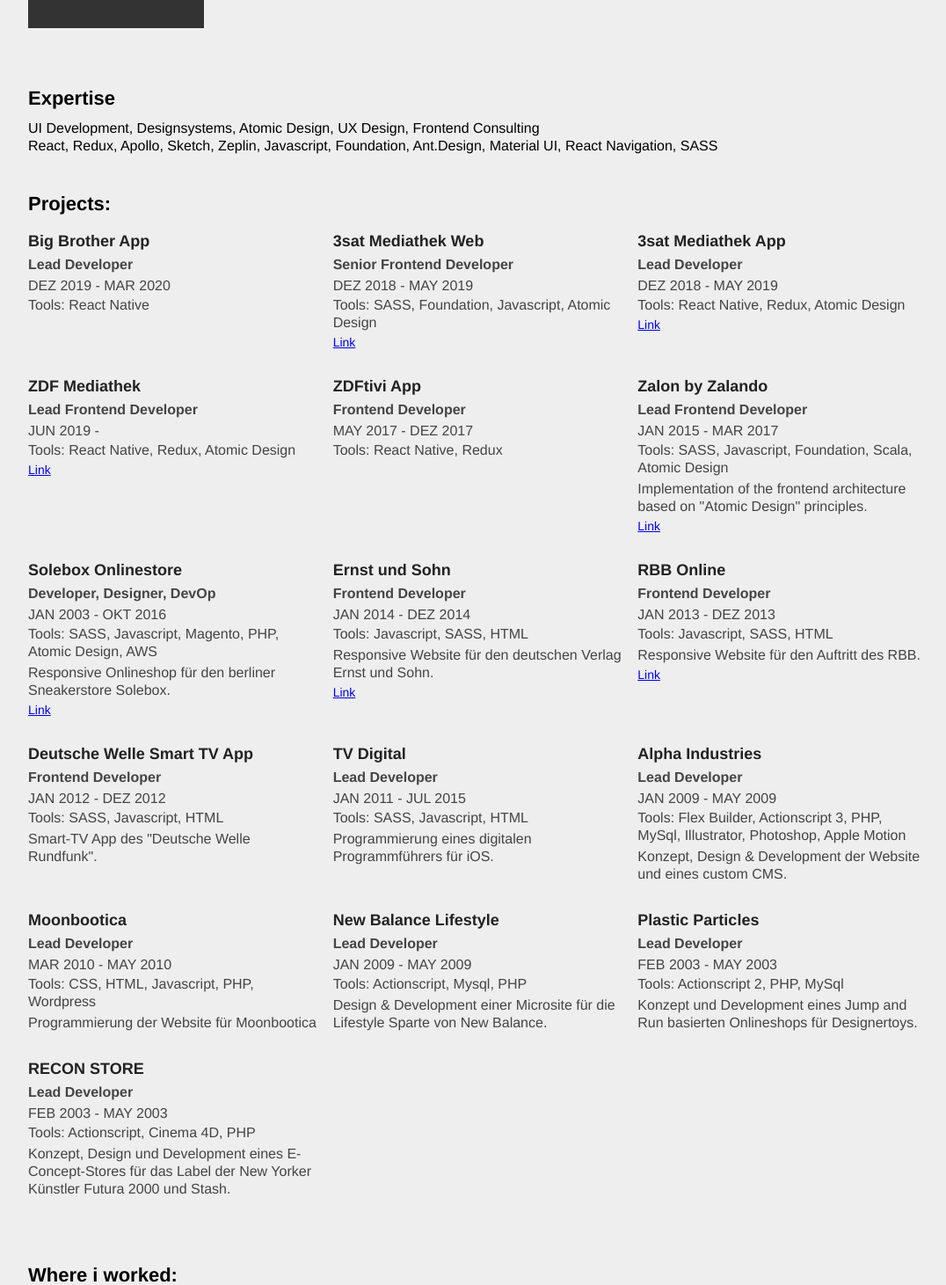
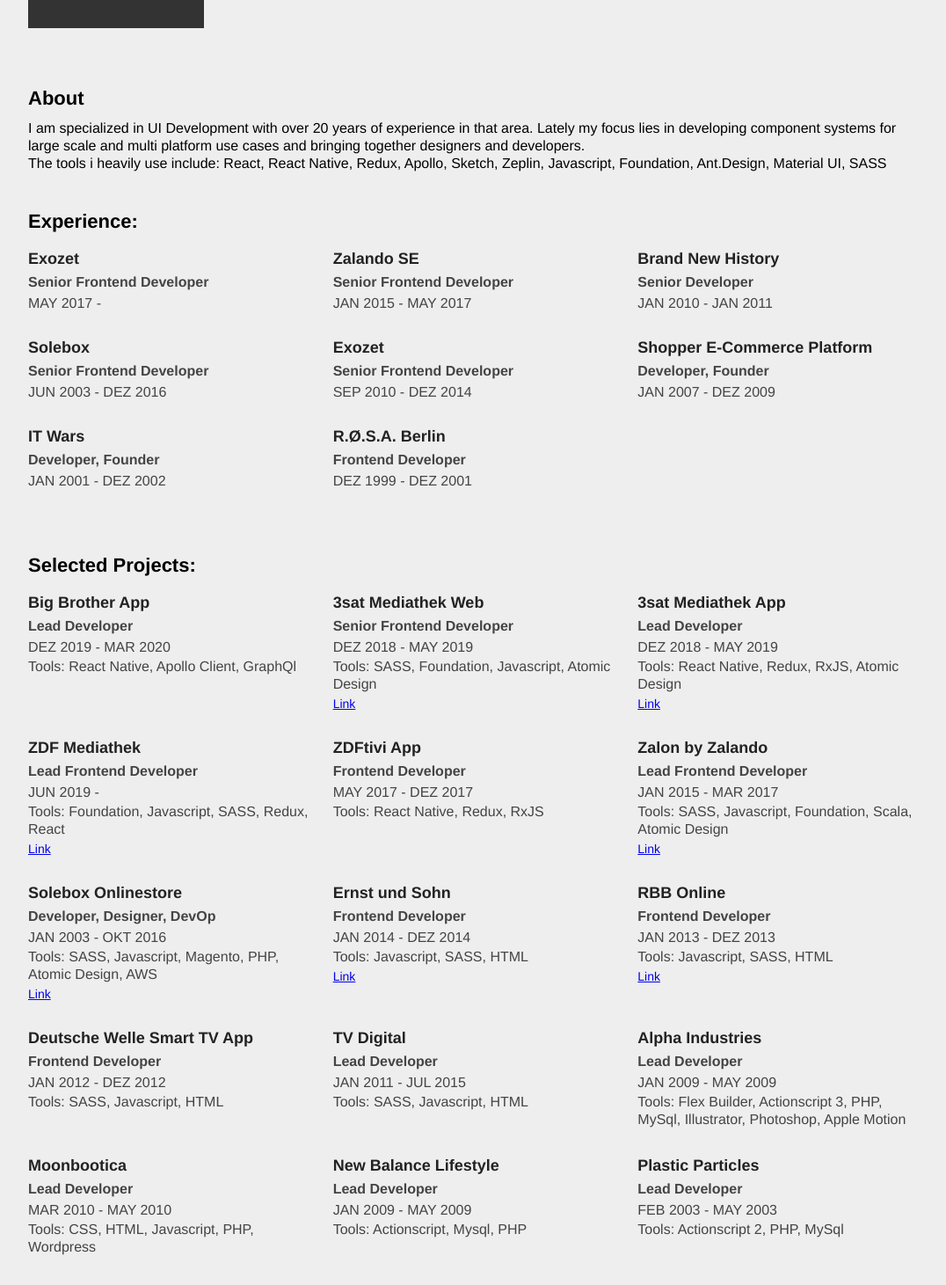
Before and after one commit to campsafari/campsafari.github.io, a React (Create React App) app: page / in a window 1280 px wide. Shown: the part 200-1661 px from the top of the page at 88% size, without its empty margins (96-1172 px from the left). Built offline with nearby package versions, Linux system fonts and the light colour scheme; a web font is replaced by a local one.

Commit message:
content changes

```diff
--- a/src/App.js
+++ b/src/App.js
@@ -58,11 +58,24 @@
             </section>
 
             <section className="section bottom-space-xlarge">
-                <h2 className={ 'headline-level-1 bottom-space-medium' }>Expertise</h2>
-                <div className={ 'text-small' }>{ Portfolio.info.interests }</div>
+                <h2 className={ 'headline-level-1 bottom-space-medium' }>About</h2>
+                <div className={ 'text-small' }>{ Portfolio.info.intro }</div>
                 <div className={ 'text-small' }>{ Portfolio.info.tooling }</div>
             </section>
 
+            <ItemGrid
+                title={ Portfolio.roles.title }
+                items={ Portfolio.roles.items }
+                renderItem={ ( item, index ) => (
+                    <Item
+                        key={ index }
+                        title={ item.company }
+                        subtitle={ item.role }
+                        date={ `${ formatDate( item.from ) } - ${ formatDate( item.to ) }` }
+                        description={ item.description }
+                    />
+                ) }
+            />
             <ItemGrid
                 title={ Portfolio.projects.title }
                 items={ Portfolio.projects.items }
@@ -75,18 +88,6 @@
                         details={ 'Tools: ' + item.tools }
                         description={ item.description }
                         link={ item.link }
-                    />
-                ) }
-            />
-            <ItemGrid
-                title={ Portfolio.roles.title }
-                items={ Portfolio.roles.items }
-                renderItem={ ( item, index ) => (
-                    <Item
-                        key={ index }
-                        title={ item.company }
-                        subtitle={ item.role }
-                        date={ `${ formatDate( item.from ) } - ${ formatDate( item.to ) }` }
                     />
                 ) }
             />
--- a/src/App.scss
+++ b/src/App.scss
@@ -130,6 +130,11 @@
     }
 }
 
+.print-only {
+    @media screen {
+        display: none;
+    }
+}
 
 .text-tiny {
     font-size: 14px;
--- a/src/components/item.js
+++ b/src/components/item.js
@@ -10,7 +10,7 @@
                 <div className={'text-small bottom-space-tiny'}>{details}</div>
             )}
             {description && (
-                <div className={'text-small bottom-space-tiny'}>{description}</div>
+                <div className={'text-small bottom-space-tiny print-only'}>{description}</div>
             )}
             {link && (
                 <a className={'item-link'} href={link}>Link</a>
--- a/src/data.js
+++ b/src/data.js
@@ -9,29 +9,29 @@
         city: 'Berlin',
         zip: '10829',
         country: 'Germany',
-        statement: 'Bridging the gap between Design and Development.',
-        interests: 'UI Development, Designsystems, Atomic Design, UX Design, Frontend Consulting',
-        tooling: 'React, Redux, Apollo, Sketch, Zeplin, Javascript, Foundation, Ant.Design, Material UI, React Navigation, SASS',
+        intro: `I am specialized in UI Development with over 20 years of experience in that area.
+        Lately my focus lies in developing component systems for large scale and multi platform use cases and bringing together designers and developers.`,
+        tooling: 'The tools i heavily use include: React, React Native, Redux, Apollo, Sketch, Zeplin, Javascript, Foundation, Ant.Design, Material UI, SASS',
         phone: '+49 160 947 499 26',
         email: 'ds@campsafari.de',
     },
 
     'roles': {
-        title: 'Where i worked:',
+        title: 'Experience:',
         items: [
             {
                 'from': '01.05.2017',
                 'to': '',
                 'role': 'Senior Frontend Developer',
                 'company': 'Exozet',
-                'description': '',
+                'description': 'In this role i was mostly leading frontend development teams and helping the developers with the transition to modern tech stacks like React, Apollo and Redux as well as laying the foundations of that particular projects.',
             },
             {
                 'from': '01.01.2015',
                 'to': '31.04.2017',
                 'role': 'Senior Frontend Developer',
                 'company': 'Zalando SE',
-                'description': '',
+                'description': 'I was hired as a lead developer to kick start Zalando´s curating shopping platform.',
             },
             {
                 'from': '01.01.2010',
@@ -78,15 +78,15 @@
         ],
     },
     'projects': {
-        title: 'Projects:',
+        title: 'Selected Projects:',
         items: [
             {
                 title: 'Big Brother App',
                 role: 'Lead Developer',
                 from: '01.12.2019',
                 to: '01.03.2020',
-                tools: 'React Native',
-                description: '',
+                tools: 'React Native, Apollo Client, GraphQl',
+                description: 'Development of the mobile app for the TV show "Big Brother" with React-Native and Apollo Client',
                 link: '',
             },
             {
@@ -95,7 +95,7 @@
                 from: '01.12.2018',
                 to: '01.05.2019',
                 tools: 'SASS, Foundation, Javascript, Atomic Design',
-                description: '',
+                description: 'Development of the foundation for frontend components and bridging the gap between design and development. This was done by establishing a common lingo for modules and components, setting up the workflow between design and development via sketch and zeplin as well as defining component APIs for engineering.',
                 link: 'https://www.3sat.de',
             },
             {
@@ -103,7 +103,7 @@
                 role: 'Lead Developer',
                 from: '01.12.2018',
                 to: '01.05.2019',
-                tools: 'React Native, Redux, Atomic Design',
+                tools: 'React Native, Redux, RxJS, Atomic Design',
                 description: '',
                 link: 'https://apps.apple.com/de/app/3sat-mediathek/id687276377',
             },
@@ -112,8 +112,8 @@
                 role: 'Lead Frontend Developer',
                 from: '01.06.2019',
                 to: '',
-                tools: 'React Native, Redux, Atomic Design',
-                description: '',
+                tools: 'Foundation, Javascript, SASS, Redux, React',
+                description: 'Establishing a solid component foundation and a partly migration of the existing stack based on twig and spring boot to react and redux. The migration was done gradually via react portals.',
                 link: 'https://apps.apple.com/de/app/3sat-mediathek/id687276377',
             },
             {
@@ -121,7 +121,7 @@
                 role: 'Frontend Developer',
                 from: '01.05.2017',
                 to: '31.12.2017',
-                tools: 'React Native, Redux',
+                tools: 'React Native, Redux, RxJS',
                 description: '',
                 link: '',
             },
@@ -131,7 +131,7 @@
                 from: '01.01.2015',
                 to: '31.03.2017',
                 tools: 'SASS, Javascript, Foundation, Scala, Atomic Design',
-                description: 'Implementation of the frontend architecture based on "Atomic Design" principles.',
+                description: 'Implementation of the client facing frontend architecture based on "Atomic Design" principles. Further development of an admin interface in React for managing orders and assembling outfits for clients.',
                 link: 'https://www.zalon.de',
             },
             {
@@ -140,7 +140,7 @@
                 from: '01.01.2003',
                 to: '31.10.2016',
                 tools: 'SASS, Javascript, Magento, PHP, Atomic Design, AWS',
-                description: 'Responsive Onlineshop für den berliner Sneakerstore Solebox.',
+                description: 'Responsive Onlineshop for the berlin based sneaker Boutique Solebox.',
                 link: 'expired',
             },
             {
@@ -149,7 +149,7 @@
                 from: '09.01.2014',
                 to: '31.12.2014',
                 tools: 'Javascript, SASS, HTML',
-                description: 'Responsive Website für den deutschen Verlag Ernst und Sohn.',
+                description: 'Responsive Website for the german publisher "Ernst und Sohn".',
                 link: 'https://www.ernst-und-sohn.de',
             },
             {
@@ -158,7 +158,7 @@
                 from: '02.01.2013',
                 to: '31.12.2013',
                 tools: 'Javascript, SASS, HTML',
-                description: 'Responsive Website für den Auftritt des RBB.',
+                description: 'Responsive Website for the german TV Channel RBB.',
                 link: 'https://www.rbb-online.de/',
             },
             {
@@ -167,7 +167,7 @@
                 from: '09.01.2012',
                 to: '31.12.2012',
                 tools: 'SASS, Javascript, HTML',
-                description: 'Smart-TV App des "Deutsche Welle Rundfunk".',
+                description: 'Smart-TV App for "Deutsche Welle Rundfunk".',
                 link: '',
             }, {
                 title: 'TV Digital',
@@ -175,7 +175,7 @@
                 from: '01.01.2011',
                 to: '08.31.2013',
                 tools: 'SASS, Javascript, HTML',
-                description: 'Programmierung eines digitalen Programmführers für iOS.',
+                description: 'Concept and Development of an EPG.',
                 link: '',
             }, {
                 title: 'Alpha Industries',
@@ -183,7 +183,7 @@
                 from: '01.01.2009',
                 to: '31.04.2009',
                 tools: 'Flex Builder, Actionscript 3, PHP, MySql, Illustrator, Photoshop, Apple Motion',
-                description: 'Konzept, Design & Development der Website und eines custom CMS.',
+                description: 'Concept, Design & Development of the Website and CMS.',
                 link: '',
             },
             {
@@ -192,7 +192,7 @@
                 from: '01.03.2010',
                 to: '31.04.2010',
                 tools: 'CSS, HTML, Javascript, PHP, Wordpress',
-                description: 'Programmierung der Website für Moonbootica',
+                description: 'Development of a custom Wordpress Theme',
                 link: '',
             },{
                 title: 'New Balance Lifestyle',
@@ -200,7 +200,7 @@
                 from: '01.01.2009',
                 to: '31.04.2009',
                 tools: 'Actionscript, Mysql, PHP',
-                description: 'Design & Development einer Microsite für die Lifestyle Sparte von New Balance.',
+                description: 'Design & Development of a microsite for New Balance Lifestyle.',
                 link: '',
             }, {
                 title: 'Plastic Particles',
@@ -208,7 +208,7 @@
                 from: '01.02.2003',
                 to: '31.04.2003',
                 tools: 'Actionscript 2, PHP, MySql',
-                description: 'Konzept und Development eines Jump and Run basierten Onlineshops für Designertoys.',
+                description: 'Concept & Development of a Jump\'n Run based Onlineshop',
                 link: '',
             }, {
                 title: 'RECON STORE',
@@ -216,7 +216,7 @@
                 from: '01.02.2003',
                 to: '31.04.2003',
                 tools: 'Actionscript, Cinema 4D, PHP',
-                description: 'Konzept, Design und Development eines E-Concept-Stores für das Label der New Yorker Künstler Futura 2000 und Stash.',
+                description: 'Concept, Design & Development of an E-Concept-Store for the fashion label "RECON" made by the New York artists Futura 2000 and Stash.',
                 link: '',
             },
         ],
```
